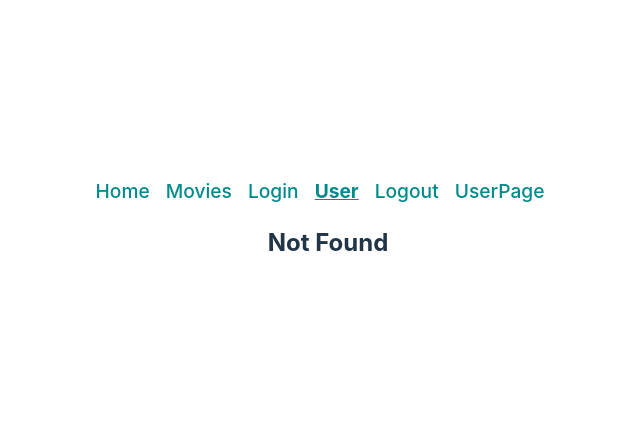
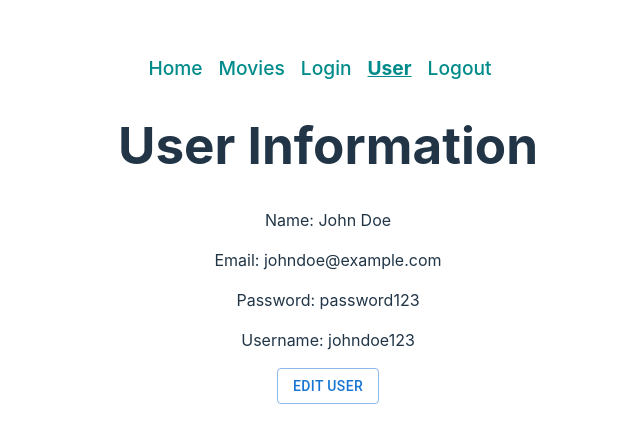
Before and after one commit to Team-Sixxx/Kino_Frontend, a React (Vite) app: page /user in a window 1280 px wide. Before the commit this address had no page. Shown: the part 171-614 px from the top of the page, without its empty margins (362-1002 px from the left). Built offline with nearby package versions, Linux system fonts and the light colour scheme.

Commit message:
dialog og user virker

```diff
--- a/package.json
+++ b/package.json
@@ -10,7 +10,9 @@
     "preview": "vite preview"
   },
   "dependencies": {
-    "@mui/material": "^5.15.13",
+    "@emotion/react": "^11.11.4",
+    "@emotion/styled": "^11.11.0",
+    "@mui/material": "^5.15.14",
     "axios": "^1.6.7",
     "axios-hooks": "^5.0.2",
     "react": "^18.2.0",
--- a/src/App.jsx
+++ b/src/App.jsx
@@ -1,11 +1,11 @@
-import './App.css'
-import React from 'react';
+import "./App.css";
+// import React from 'react';
 import { Route, Routes, UNSAFE_useScrollRestoration } from "react-router-dom";
 import Layout from "./Layout";
 
 import Home from "./Home";
 import Movies from "./Movies.jsx";
-import UserPage from './UserPage.jsx';
+import UserPage from "./UserPage.jsx";
 
 //import MovieLayout from "./movie/MovieLayout"
 //import Movie from "./movie/Movie";
@@ -19,8 +19,7 @@ export default function App() {
       <Routes>
         <Route path="/" element={<Home />} />
         <Route path="/movies/" element={<Movies />} />
-        <Route path="/users/" element={<UserPage />} />
-
+        <Route path="/user/" element={<UserPage />} />
 
         <Route path="*" element={<h2>Not Found</h2>} />
       </Routes>
--- a/src/FormDialog.jsx
+++ b/src/FormDialog.jsx
@@ -1,27 +1,26 @@
-import * as React from 'react';
-import Button from '@mui/material/Button';
-import TextField from '@mui/material/TextField';
-import Dialog from '@mui/material/Dialog';
-import DialogActions from '@mui/material/DialogActions';
-import DialogContent from '@mui/material/DialogContent';
-import DialogContentText from '@mui/material/DialogContentText';
-import DialogTitle from '@mui/material/DialogTitle';
-import Paper from '@mui/material/Paper';
-import Draggable from 'react-draggable';
+import * as React from "react";
+import Button from "@mui/material/Button";
+import TextField from "@mui/material/TextField";
+import Dialog from "@mui/material/Dialog";
+import DialogActions from "@mui/material/DialogActions";
+import DialogContent from "@mui/material/DialogContent";
+import DialogContentText from "@mui/material/DialogContentText";
+import DialogTitle from "@mui/material/DialogTitle";
+import Paper from "@mui/material/Paper";
+import Draggable from "react-draggable";
+import PropTypes from "prop-types";
 
 function PaperComponent(props) {
   return (
-    <Draggable
-      handle="#draggable-dialog-title"
-      cancel={'[class*="MuiDialogContent-root"]'}
-    >
+    <Draggable handle="#draggable-dialog-title" cancel={'[class*="MuiDialogContent-root"]'}>
       <Paper {...props} />
     </Draggable>
   );
 }
 
-export default function FormDialog() {
+export default function FormDialog({ userData, onUpdateUserData }) {
   const [open, setOpen] = React.useState(false);
+  const [formData, setFormData] = React.useState(userData);
 
   const handleClickOpen = () => {
     setOpen(true);
@@ -31,39 +30,45 @@ export default function FormDialog() {
     setOpen(false);
   };
 
+  const handleSave = () => {
+    onUpdateUserData(formData); // Opdaterer brugerdata med formData
+    setOpen(false);
+  };
+
+  const handleChange = (event) => {
+    const { name, value } = event.target;
+    setFormData({ ...formData, [name]: value }); // Opdaterer formData med de ændrede værdier
+  };
+
   return (
     <React.Fragment>
       <Button variant="outlined" onClick={handleClickOpen}>
-        Open form dialog
+        Edit User
       </Button>
-      <Dialog
-        open={open}
-        onClose={handleClose}
-        PaperComponent={PaperComponent} // Her bruges PaperComponent
-      >
-        <DialogTitle id="draggable-dialog-title">Subscribe</DialogTitle>
+      <Dialog open={open} onClose={handleClose} PaperComponent={PaperComponent}>
+        <DialogTitle id="draggable-dialog-title">Edit user information</DialogTitle>
         <DialogContent>
-          <DialogContentText>
-            To subscribe to this website, please enter your email address here. We
-            will send updates occasionally.
-          </DialogContentText>
-          <TextField
-            autoFocus
-            required
-            margin="dense"
-            id="name"
-            name="email"
-            label="Email Address"
-            type="email"
-            fullWidth
-            variant="standard"
-          />
+          <DialogContentText>To subscribe to this website, please enter your email address here. We will send updates occasionally.</DialogContentText>
+          <TextField autoFocus required margin="dense" id="email" name="email" label="Email Address" type="email" fullWidth variant="standard" value={formData.email} onChange={handleChange} />
+          <TextField autoFocus required margin="dense" id="name" name="name" label="Name" type="text" fullWidth variant="standard" value={formData.name} onChange={handleChange} />
+          <TextField autoFocus required margin="dense" id="password" name="password" label="Password" type="password" fullWidth variant="standard" value={formData.password} onChange={handleChange} />
+          <TextField autoFocus required margin="dense" id="username" name="username" label="Username" type="text" fullWidth variant="standard" value={formData.username} onChange={handleChange} />
         </DialogContent>
         <DialogActions>
           <Button onClick={handleClose}>Cancel</Button>
-          <Button onClick={handleClose}>Subscribe</Button>
+          <Button onClick={handleSave}>Save</Button>
         </DialogActions>
       </Dialog>
     </React.Fragment>
   );
 }
+
+FormDialog.propTypes = {
+  userData: PropTypes.shape({
+    email: PropTypes.string.isRequired,
+    name: PropTypes.string.isRequired,
+    password: PropTypes.string.isRequired,
+    username: PropTypes.string.isRequired,
+  }).isRequired,
+  onUpdateUserData: PropTypes.func.isRequired,
+};
--- a/src/Home.jsx
+++ b/src/Home.jsx
@@ -1,5 +1,5 @@
-import React from 'react'
-import './index.css'
+// import React from 'react'
+import "./index.css";
 
 function Home() {
   return (
--- a/src/NavHeader.jsx
+++ b/src/NavHeader.jsx
@@ -21,9 +21,6 @@ export default function NavHeader() {
         <li>
           <NavLink to="/logout">Logout</NavLink>
         </li>
-        <li>
-          <NavLink to="/users">UserPage</NavLink>
-        </li>
       </ul>
     </nav>
   );
--- a/src/UserPage.jsx
+++ b/src/UserPage.jsx
@@ -1,30 +1,30 @@
-import React from "react";
-import { useState, useEffect } from "react";
-import useAxios from 'axios-hooks';
-
-import "./index.css";
+import { useState } from "react";
+import FormDialog from "./FormDialog";
 
 const UserPage = () => {
+  const [userData, setUserData] = useState({
+    name: "John Doe",
+    email: "johndoe@example.com",
+    password: "password123",
+    username: "johndoe123",
+  });
 
-  console.log('UserPage');
-  const [{ data, loading, error }] = useAxios('http://localhost:3000/users');
-
-  if (loading) return <p>Loading...</p>;
-  if (error) return <p>Error!</p>;
+  const handleUpdateUserData = (updatedData) => {
+    setUserData(updatedData);
+    // Her kan du tilføje logik til at opdatere brugerdata på serveren
+  };
 
   return (
     <div>
-
-      {data.map(user => (
-        <div key={user.id}>
-          <p>Username: {user.username}</p>
-          <p>Email: {user.email}</p>
-          <p>Password: {user.password}</p>
-        </div>
-      ))}
+      <h1>User Information</h1>
+      <p>Name: {userData.name}</p>
+      <p>Email: {userData.email}</p>
+      <p>Password: {userData.password}</p>
+      <p>Username: {userData.username}</p>
+      {/* Andre brugerinformationer */}
+      <FormDialog userData={userData} onUpdateUserData={handleUpdateUserData} />
     </div>
-  )
-
+  );
 };
 
 export default UserPage;
```
Also changed, not shown: 1 other file (tests, documents, lock files or other folders). Lines whose indentation alone changed are shown as unchanged.
